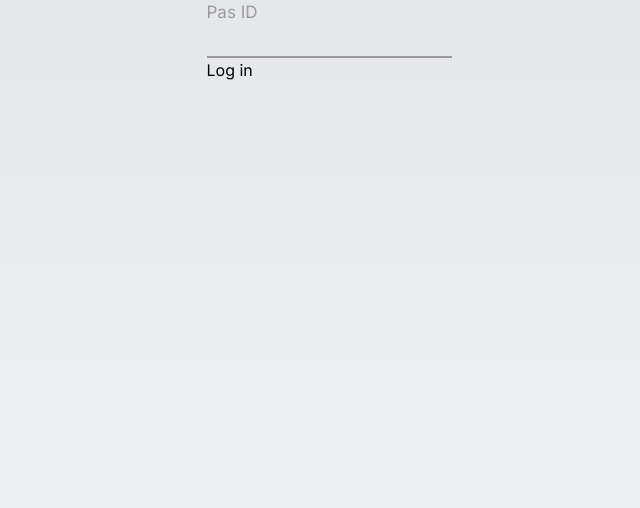
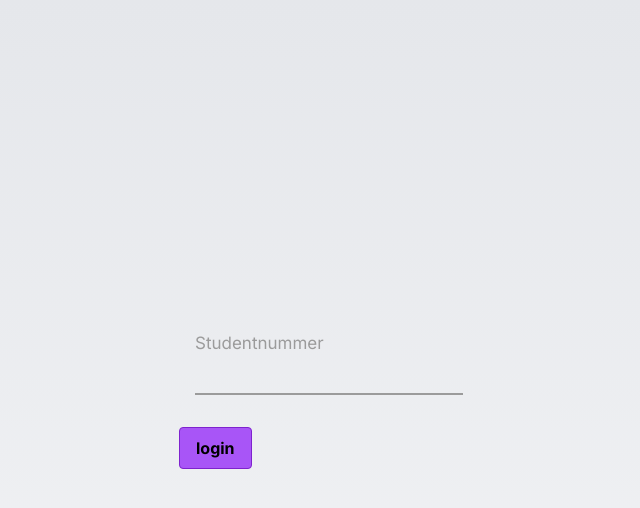
Before and after one commit to Sintayu-de-Kuiper/inventory-management-system, a Next.js app: page / in a window 1280 px wide. Shown: the top 508 px of the page, without its empty margins (311-951 px from the left). Built offline with nearby package versions, Linux system fonts and the light colour scheme.

Commit message:
Update page.tsx

```diff
--- a/src/app/page.tsx
+++ b/src/app/page.tsx
@@ -23,19 +23,24 @@ export default function LoginPage() {
   };
 
   return (
-    <main className="flex min-h-screen flex-col items-center bg-gradient-to-b from-gray-200 to-gray-100">
-      <form onSubmit={handleSubmit}>
-        <label htmlFor="id" className="form__label text-gray-500">
-          Pas ID
-        </label>
-        <input
-          type="number"
-          className="form__field mt-4 block w-full border-b-2 border-gray-300 p-2 focus:border-blue-500 focus:outline-none"
-          placeholder="studentNumber"
-          name={"studentNumber"}
-          required
-        />
-        <button>Log in</button>
+    <main className="flex min-h-screen flex-col h-screen items-center justify-center bg-gradient-to-b from-gray-200 to-gray-100">
+    <form onSubmit={handleSubmit} className="w-full max-w-[300px] space-y-4">
+      <div className="relative p-4">
+          <label htmlFor="studentnummer" className="form__label">Studentnummer</label>
+          <input
+            id="studentNumber"
+            name="studentNumber"
+            type="text"
+            className="form__field block w-full p-2 focus:border-blue-500 focus:outline-none text-lg h-12"
+            placeholder=""
+            required
+          />
+        </div>
+        <div className="flex justify-between items-center mt-4">
+          <button type="submit" className="bg-purple-500 hover:bg-purple-700 text-black font-bold py-2 px-4 border border-purple-700 rounded">
+            login
+          </button>
+        </div>
       </form>
     </main>
   );
```
